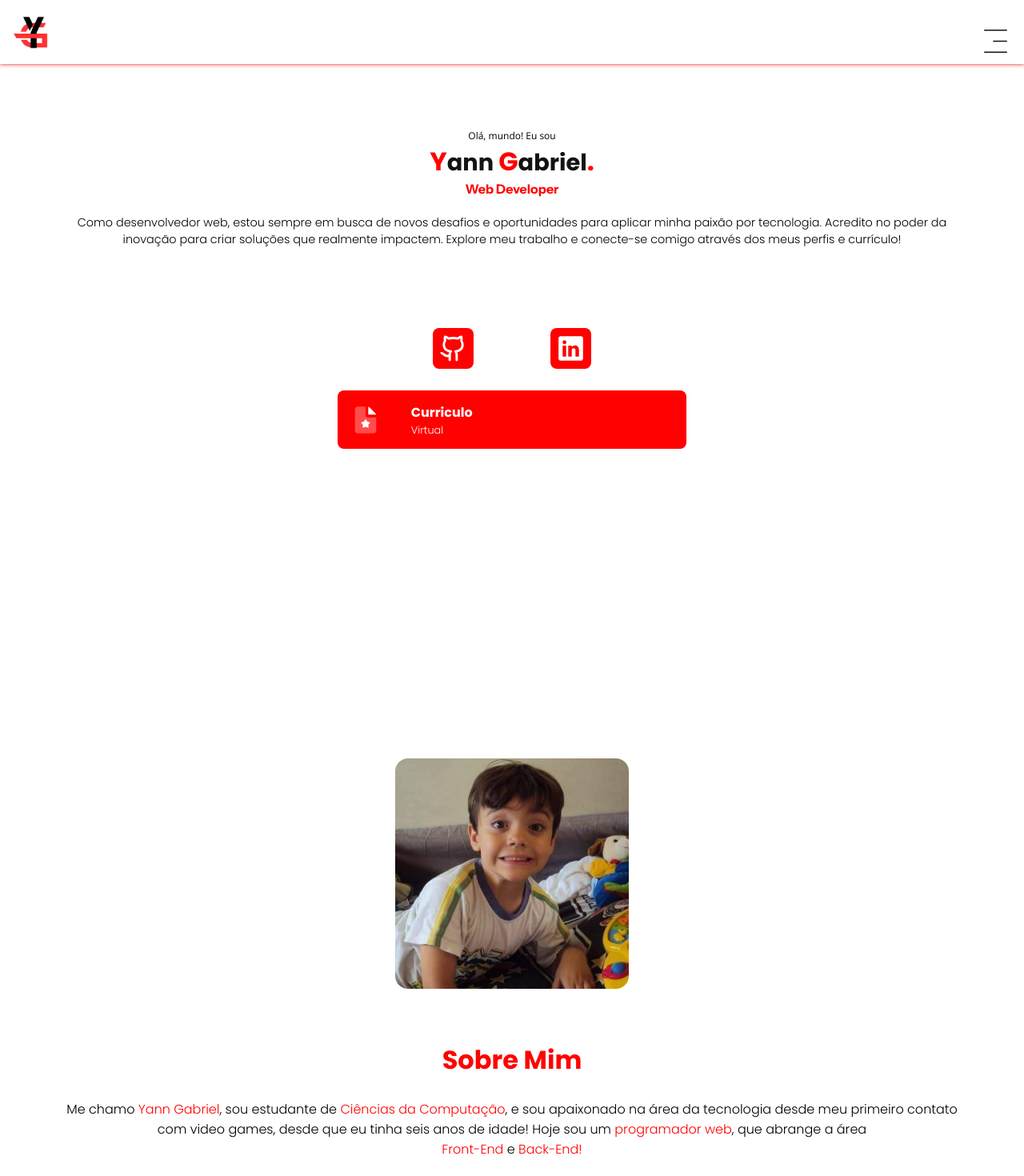
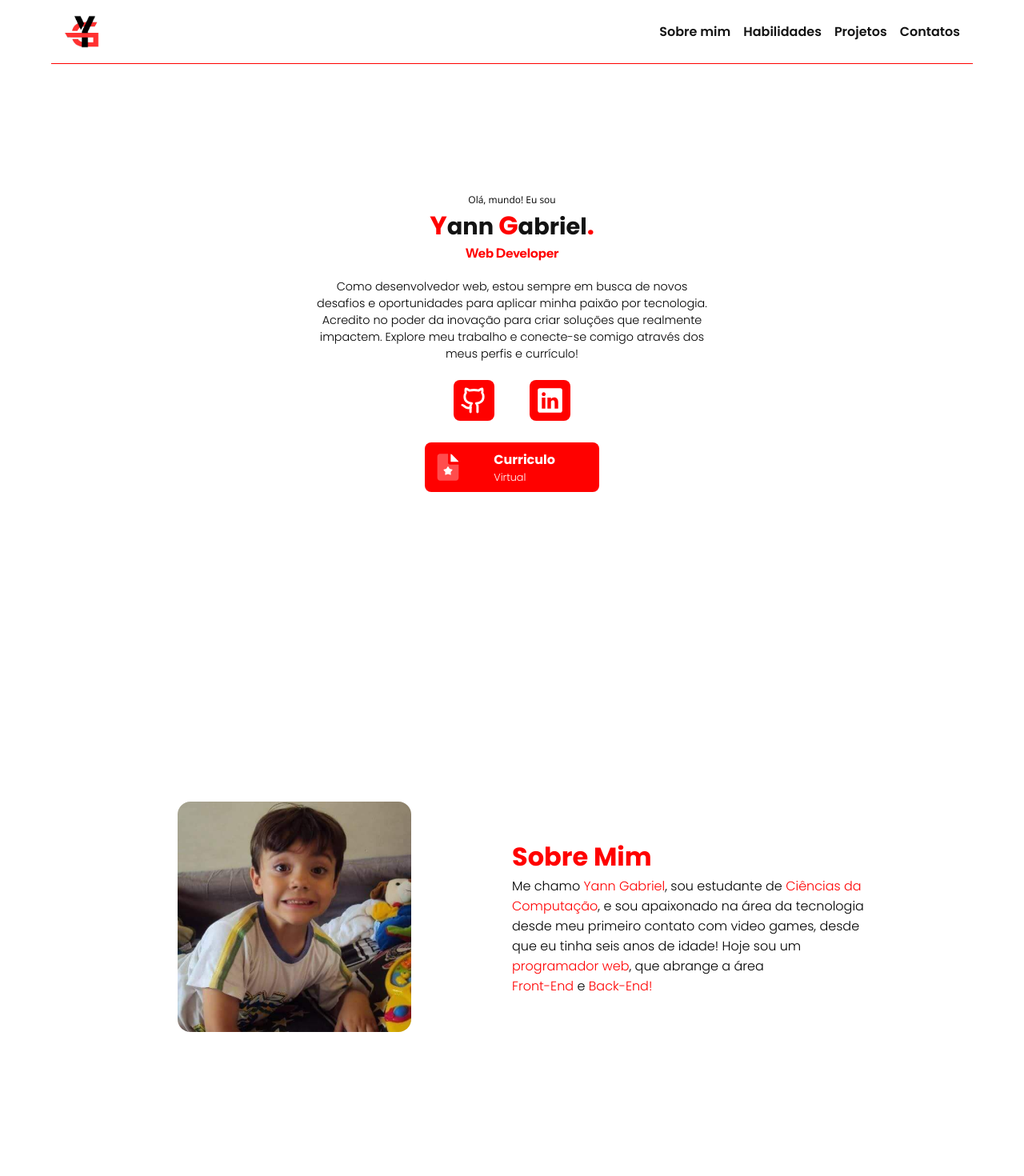
Before and after one commit to YannGabriel/portfolio, a React (Vite) app: page / in a window 1280 px wide. Shown: the top 1470 px of the page at 80% size. Built offline with nearby package versions, Linux system fonts and the light colour scheme.

Commit message:
create first step of laptop styles version

```diff
--- a/src/components/About/about.module.scss
+++ b/src/components/About/about.module.scss
@@ -7,6 +7,14 @@
 .aboutContent{
   padding-top: 150px;
   padding-bottom: 180px;
+
+  @media(width > 1000px){
+    display: grid;
+    grid-template-columns: 1fr 1fr;
+    width: 85%;
+    margin: auto;
+    align-items: center;
+  }
   .aboutImage{
     display: flex;
     justify-content: center;
@@ -20,6 +28,11 @@
     font-family: fonts.$Poppins;
     font-weight: bold;
     font-size: 2rem;
+
+    @media(width > 1000px){
+      text-align: start;
+      padding: 0;
+    }
   }
 
   .aboutText{
@@ -29,6 +42,10 @@
     margin: auto;
     text-align: center;
     font-size: 1rem;
+    @media(width > 1000px){
+      text-align: start;
+      margin: 0;
+    }
 
     .textDetails{
       color: color.$vibrantRed;
--- a/src/components/About/about.tsx
+++ b/src/components/About/about.tsx
@@ -20,6 +20,7 @@ export const About = () =>{
       className={styles.aboutImage}
       />
 
+      <span className={styles.aboutText}>
         <motion.h1
         className={styles.aboutTitle}
         initial= {{opacity: 0, y: 50}}
@@ -29,7 +30,6 @@ export const About = () =>{
         >
           Sobre Mim
         </motion.h1>
-
         <motion.p
         className={styles.aboutText}
         initial= {{opacity: 0, y: 50}}
@@ -48,6 +48,7 @@ export const About = () =>{
          e
         <span className={styles.textDetails}> Back-End!</span>
         </motion.p>
+      </span>
     </section>
   )
 }
--- a/src/components/Contacts/contacts.module.scss
+++ b/src/components/Contacts/contacts.module.scss
@@ -12,6 +12,11 @@
     font-family: fonts.$Poppins;
     font-size: 2rem;
 
+    @media(width > 1000px){
+      padding-left: 15%;
+      padding-top: 4.5%;
+    }
+
     &::first-letter{
       color: color.$vibrantRed;
     }
@@ -23,9 +28,20 @@
     font-size: 1rem;
     padding-left: 2%;
     padding: 0.5rem ;
+
+    @media(width > 1000px){
+      padding-left: 17%;
+    }
+
   }
 
   .contactsSection{
+
+    @media(width > 1000px){
+      width: 60%;
+      margin: auto;
+    }
+
     .contactCard{
 
       padding: 2rem 0rem;
--- a/src/components/Intro/Medias/mediasButtons.module.scss
+++ b/src/components/Intro/Medias/mediasButtons.module.scss
@@ -8,6 +8,10 @@
     justify-content: center;
     gap: 8.9%;
     padding-bottom: 27px;
+
+    @media(width > 1000px){
+      gap: 4%;
+    }
     .mediaTarget {
       color: color.$pureWhite;
       display: flex;
@@ -36,11 +40,15 @@
       padding: 2.5%;
       grid-template-columns: 1fr 1fr;
       align-items: center;
-
       .curriculoIcon{
         width: 40px;
       }
     }
+
+    @media (width > 1000px){
+      width: 20%;
+    }
+
   }
 }
 
--- a/src/components/Intro/intro.module.scss
+++ b/src/components/Intro/intro.module.scss
@@ -40,5 +40,9 @@
     font-family: fonts.$Poppins;
     font-weight: 300;
     font-size: 0.9rem;
+    @media(width > 1000px){
+      width: 45%;
+      padding-bottom: 2%;
+    }
   }
 }
--- a/src/components/Projects/projects.module.scss
+++ b/src/components/Projects/projects.module.scss
@@ -14,6 +14,10 @@
     font-weight: bold;
     font-size: 2rem;
 
+    @media(width > 1000px){
+      padding-left: 15%;
+    }
+
     .blackDetail{
       color: color.$blackColor;
     }
@@ -24,12 +28,22 @@
     font-family: fonts.$Poppins;
     font-weight: 300;
     padding-left: 2.5%;
+
+    @media(width > 1000px){
+      padding-left: 17%;
+    }
+
   }
 }
 
 .projects{
   padding-top: 5%;
   min-height: 90vh;
+
+  @media(width > 1000px){
+    width: 60%;
+    margin: auto;
+  }
   .project{
     margin-bottom: 10%;
     width: 370px;
--- a/src/components/Skills/skills.module.scss
+++ b/src/components/Skills/skills.module.scss
@@ -15,6 +15,9 @@
     font-weight: bold;
     font-size: 2rem;
     padding-left: 36px;
+    @media(width > 1000px){
+      padding-left: 15%;
+    }
 
     &::first-letter {
       color: color.$vibrantRed;
@@ -28,11 +31,18 @@
     width: 90%;
     padding-left: 53px;
     padding-bottom: 2%;
+    @media(width > 1000px){
+      padding-left: 17%;
+    }
   }
 
   .skillsSections {
     width: 80%;
     margin: auto;
+
+    @media(width > 1000px){
+      width: 60%;
+    }
 
     &> *:not(:last-child){
       border-bottom: 1px solid color.$blackColor;
--- /dev/null
+++ b/src/components/header/NavBar/navbar.tsx
@@ -0,0 +1,25 @@
+
+
+import styles from "../header.module.scss"
+
+
+export const NavBar = () =>{
+  return(
+    <nav className={styles.navbar}>
+      <ul className={styles.navList}>
+        <li className={styles.navItem}>
+          <a href="#about" className={styles.itemTarget}>Sobre mim</a>
+          </li>
+        <li className={styles.navItem}>
+          <a href="#Skills" className={styles.itemTarget}>Habilidades</a>
+          </li>
+        <li className={styles.navItem}>
+          <a href="#projects" className={styles.itemTarget}>Projetos</a>
+          </li>
+        <li className={styles.navItem}>
+          <a href="#contacts" className={styles.itemTarget}>Contatos</a>
+          </li>
+      </ul>
+    </nav>
+  )
+}
--- a/src/components/header/header.module.scss
+++ b/src/components/header/header.module.scss
@@ -3,16 +3,15 @@
 
 .containerTop{
   display: flex;
-  position: fixed;
   top: 0;
-  width: 100%;
+  width: 90%;
+  margin: auto;
   background-color: color.$pureWhite;
-  z-index: 100;
   justify-content: space-between;
   align-items: center;
   padding: 0px 1rem;
   height: 80px;
-  box-shadow: 0 0px 5px color.$vibrantRed;
+  border-bottom: 1px solid color.$vibrantRed;
 
   .imageLogo{
     width: 44px;
@@ -27,6 +26,9 @@
     font-weight: bold;
     background-color: transparent;
     transition: all 0.25s ease-in;
+    @media (width >1000px){
+      display: none;
+    }
   }
 
   .active{
@@ -35,4 +37,29 @@
     z-index: 3;
     left: 85%;
   }
+
+  .navbar{
+    @media(width< 1000px){
+      display: none;
+    }
+    .navList{
+      list-style-type: none;
+      display: flex;
+      gap: 1rem;
+      .navItem{
+        .itemTarget{
+          text-decoration: none;
+          font-family: fonts.$Poppins;
+          font-weight: 600;
+          color: color.$blackColor;
+          transition: all 0.3s ease-in;
+
+          &:hover{
+            font-size: 1.2rem;
+            color: color.$vibrantRed;
+          }
+        }
+      }
+    }
+  }
 }
--- a/src/components/header/header.tsx
+++ b/src/components/header/header.tsx
@@ -8,6 +8,7 @@ import {motion} from "framer-motion"
 import styles from "./header.module.scss";
 import { useState } from "react";
 import { MobileMenu } from "./MenuMobile/menuMobile";
+import { NavBar } from "./NavBar/navbar";
 
 export const Header = () => {
   const [menu, setMenu] = useState(false);
@@ -46,6 +47,8 @@ export const Header = () => {
         <div className={`${styles.overlay} ${menu ? styles.active : ""}`} onClick={() => setMenu(false)} />
         </>
       ) }
+
+      <NavBar/>
     </header>
   );
 };
```
Also changed, not shown: public/images/projectsImages/taskify.svg. Lines whose indentation alone changed are shown as unchanged.
